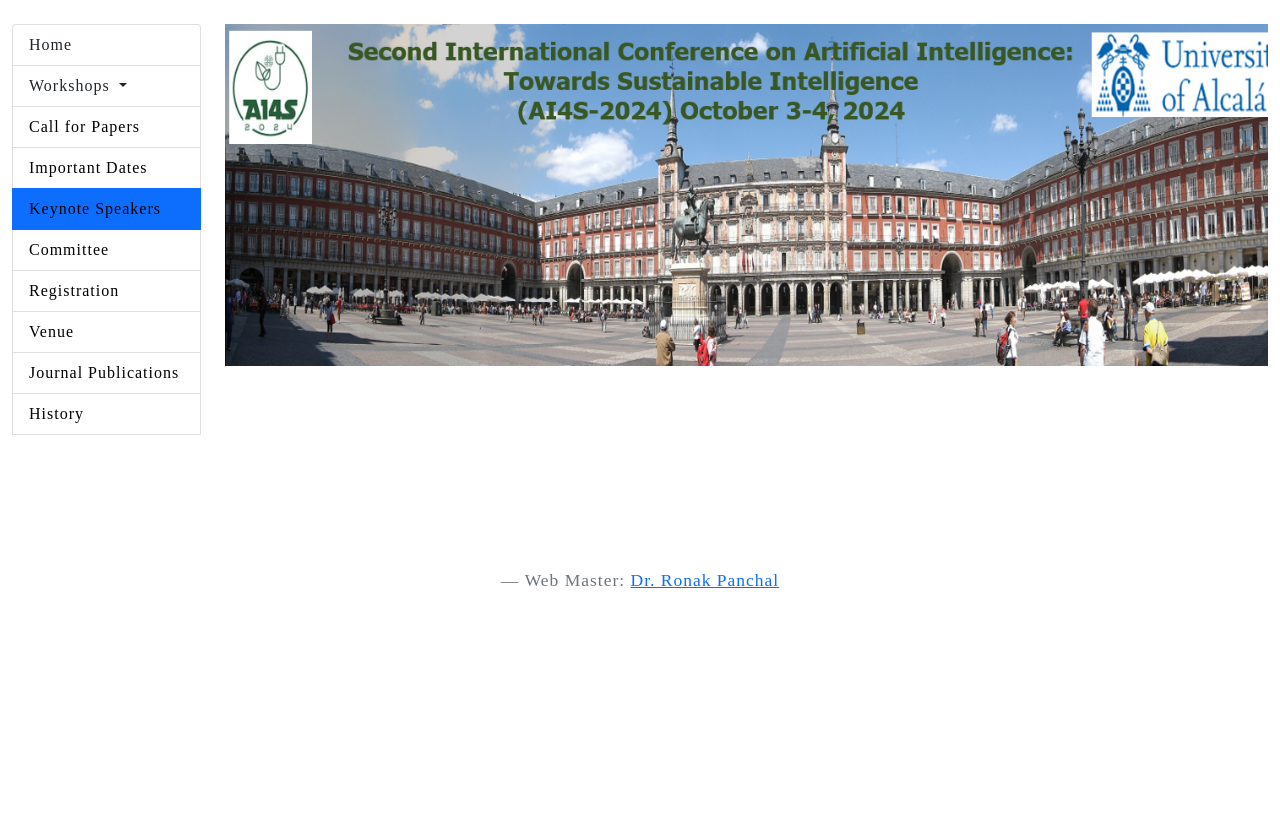
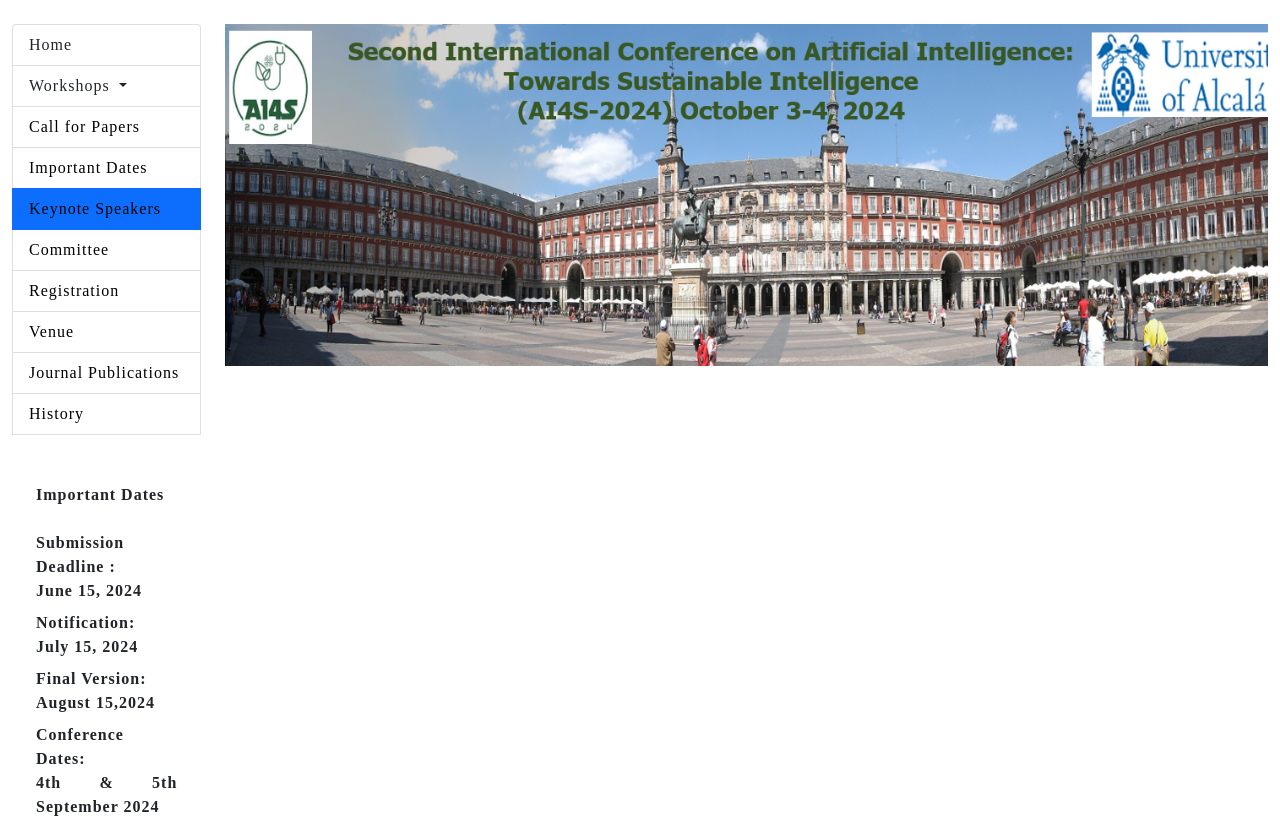
Before and after one commit to ShodhGuru/ai4s2024, a plain HTML site: page speakers.html in a window 1280 px wide. Shown: the top 838 px of the page. Before the commit the page ends 800 px from the top, so only its background shows below. Drawn offline with nearby package versions, Linux system fonts and the light colour scheme.

Commit message:
files added

```diff
--- a/speakers.html
+++ b/speakers.html
@@ -117,6 +117,24 @@
           <!--  <a href="pages2024/registration.html" class="list-group-item list-group-item-action">Call for the Hoisting</a>-->
 
           <br>
+          <br>
+          <div class="container-fluid">
+            <dl class="ip">
+              <dt><b>Important Dates</b></dt>
+              <br>
+              <dt><b>Submission Deadline :</b></dt>
+              <dd><b>June 15, 2024</b></dd>
+
+              <dt><b>Notification:</b></dt>
+              <dd><b> July 15, 2024</b></dd>
+              <dt><b>Final Version: </b></dt>
+              <dd><b>August 15,2024</b></dd>
+              <dt><b>Conference Dates: </b></dt>
+              <dd><b>4th & 5th September 2024</b></dd>
+            </dl>
+          </div>
+
+
 
         </div>
 
```
Also changed, not shown: cfp.html (+15 -28 lines), committee.html (+15 -27 lines), impdates.html (+15 -27 lines).
